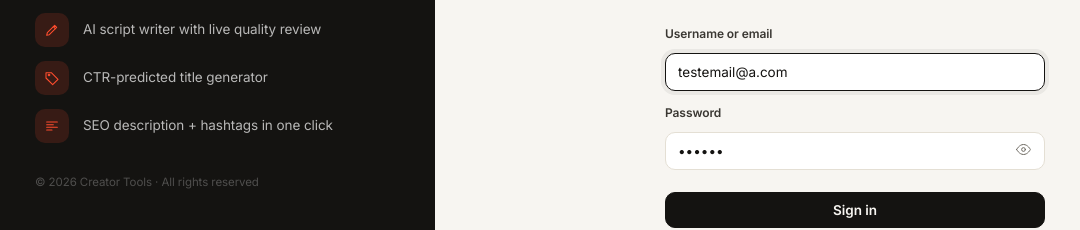
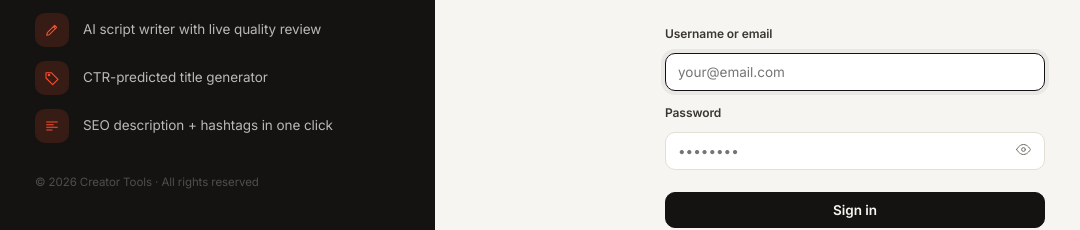
Before and after one commit to prateek099/ct-frontend, a React (Vite) app: page /login in a window 1280 px wide. Shown: the part 311-541 px from the top of the page, without its empty margins (5-1085 px from the left). Built offline with nearby package versions, Linux system fonts and the light colour scheme; no server answers.

Commit message:
fix(login): remove hardcoded testemail@a.com + password defaults
Login form now starts with empty fields instead of prefilled dev credentials
leaking into the UI.

```diff
--- a/src/pages/LoginPage.tsx
+++ b/src/pages/LoginPage.tsx
@@ -12,8 +12,8 @@
 ]
 
 export default function LoginPage() {
-  const [username, setUsername] = useState('testemail@a.com')
-  const [password, setPassword] = useState('string')
+  const [username, setUsername] = useState('')
+  const [password, setPassword] = useState('')
   const [showPw, setShowPw] = useState(false)
   const [error, setError] = useState('')
 
```
